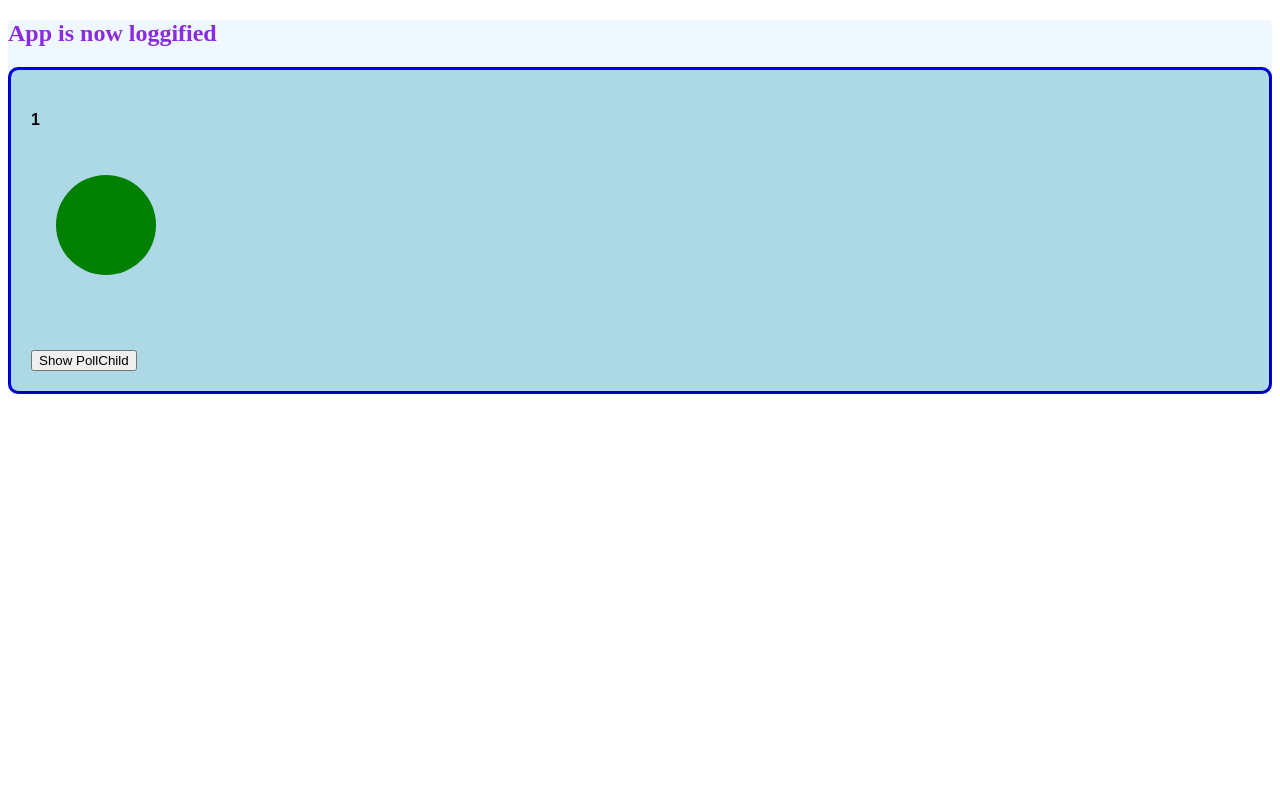
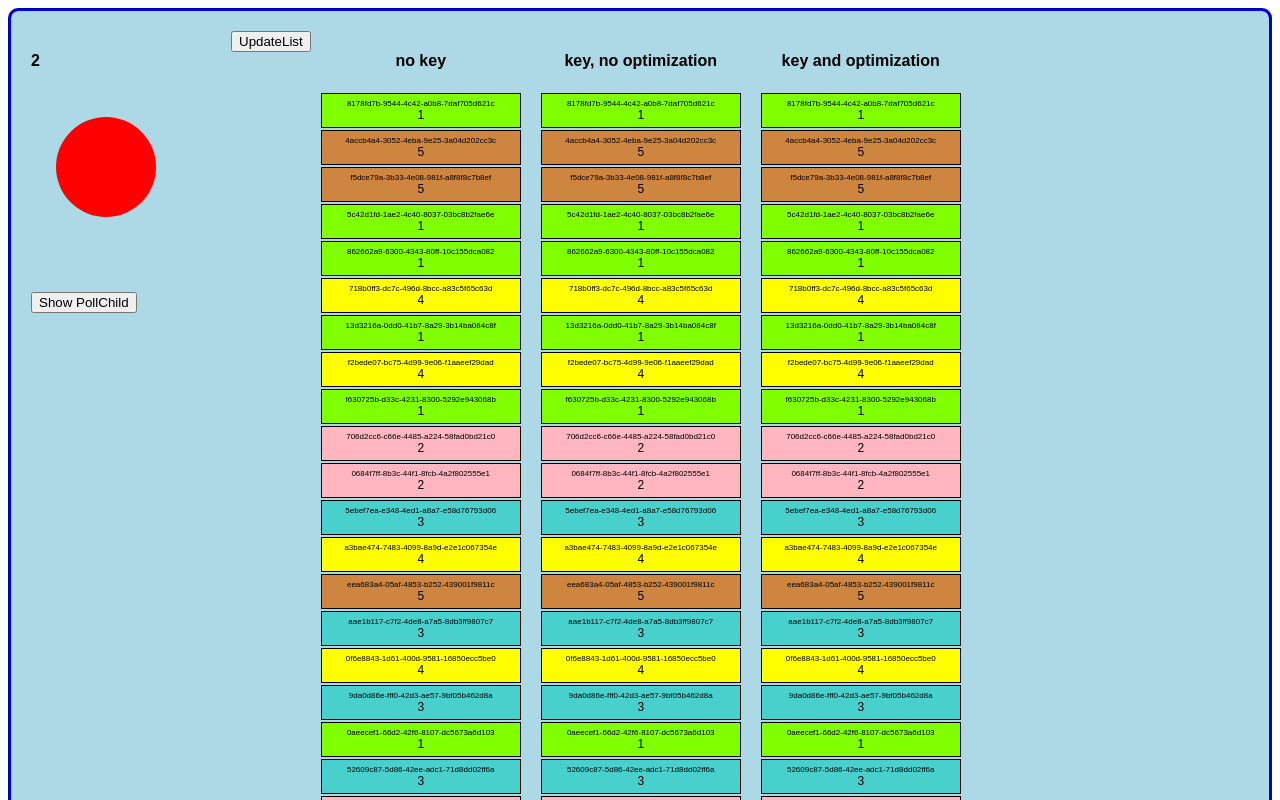
Before and after one commit to karthikpamidimarri/react-life-cycle, a React (Create React App) app: page / in a window 1280 px wide. Shown: the top 800 px of the page. Built offline with nearby package versions, Linux system fonts and the light colour scheme.

Commit message:
Step 24: List out the results for rendering when were using Optimization vs Regular

```diff
--- a/src/App.js
+++ b/src/App.js
@@ -1,7 +1,7 @@
 import React, { Component } from 'react'
 import loggify from './loggify'
 import {Parent,H4,H5,Column,ChildContainer} from "./styled";
-
+import {BigList} from './lists'
 
 class App extends Component {
 
@@ -80,6 +80,9 @@
                             parentPoll = {parentPoll}
                         /> : null}
                 </Column>
+                <Column>
+                    <BigList/>
+                </Column>
             </Parent>
         )
     }
@@ -139,6 +142,6 @@
     max = Math.floor(max)
     return Math.floor(Math.random() * (max - min + 1)) + min
 }
-App = loggify(App)
+//App = loggify(App)
 //PollChild = loggify(PollChild)
 export default App
--- /dev/null
+++ b/src/lists.js
@@ -0,0 +1,138 @@
+import React, { Component } from 'react'
+import uuid from 'uuid/v4'
+import { Row, H4, Id, Value, Item, NoKey, Medium, Faster} from './styled'
+import {start, stop, printWasted, printInclusive} from 'react-addons-perf'
+
+
+export class BigList extends Component {
+
+  static displayName = "BigList"
+
+
+  constructor(props) {
+    super(props)
+
+    this.ids = []
+
+    for (let i = 0; i < 500; i++) {
+      this.ids.push(uuid())
+    }
+
+
+    this.state = {
+      items: this.ids.map((id)=>{
+        return {
+         id,
+         value: getRandomInt(1,5)
+        }
+      })
+    }
+  }
+
+  updateList = () => {
+    let newItems = this.ids.map((id)=>{
+      return {
+       id,
+       value: getRandomInt(1,5)
+      }
+    })
+    start()
+    this.setState(
+      ()=>{
+        return {
+          items: newItems
+        }
+      },
+      ()=>{
+        stop()
+        printInclusive()
+        printWasted()
+      }
+    )
+  }
+
+
+
+  render() {
+    return (
+      <Row>
+        <button
+          onClick={this.updateList}
+        >
+          UpdateList
+        </button>
+        <NoKey>
+          <H4>no key</H4>
+          {this.state.items.map((item, index) => (
+            <Regular
+              item={item}
+              key={index}
+            />
+          ))}
+        </NoKey>
+        <Medium>
+          <H4>key, no optimization</H4>
+          {this.state.items.map(item => (
+            <Regular
+              item={item}
+              key={item.id}
+            />
+          ))}
+        </Medium>
+        <Faster>
+          <H4>key and optimization</H4>
+          {this.state.items.map(item => (
+            <Optimized
+              item={item}
+              key={item.id}
+            />
+          ))}
+        </Faster>
+      </Row>
+    )
+  }
+}
+
+
+class Optimized extends Component {
+
+
+  shouldComponentUpdate(nextProps, nextState) {
+    return nextProps.item.value !== this.props.item.value
+  }
+
+  render() {
+    let {id, value} = this.props.item
+    return (
+      <Item
+        value={value}
+      >
+        <Id>{id}</Id>
+        <Value>{value}</Value>
+      </Item>
+    )
+  }
+}
+
+class Regular extends Component {
+
+
+  render() {
+    let {id, value} = this.props.item
+    return (
+      <Item
+        value={value}
+      >
+        <Id>{id}</Id>
+        <Value>{value}</Value>
+      </Item>
+    )
+  }
+}
+
+
+function getRandomInt(min, max) {
+  min = Math.ceil(min)
+  max = Math.floor(max)
+  return Math.floor(Math.random() * (max - min + 1)) + min
+}
```
